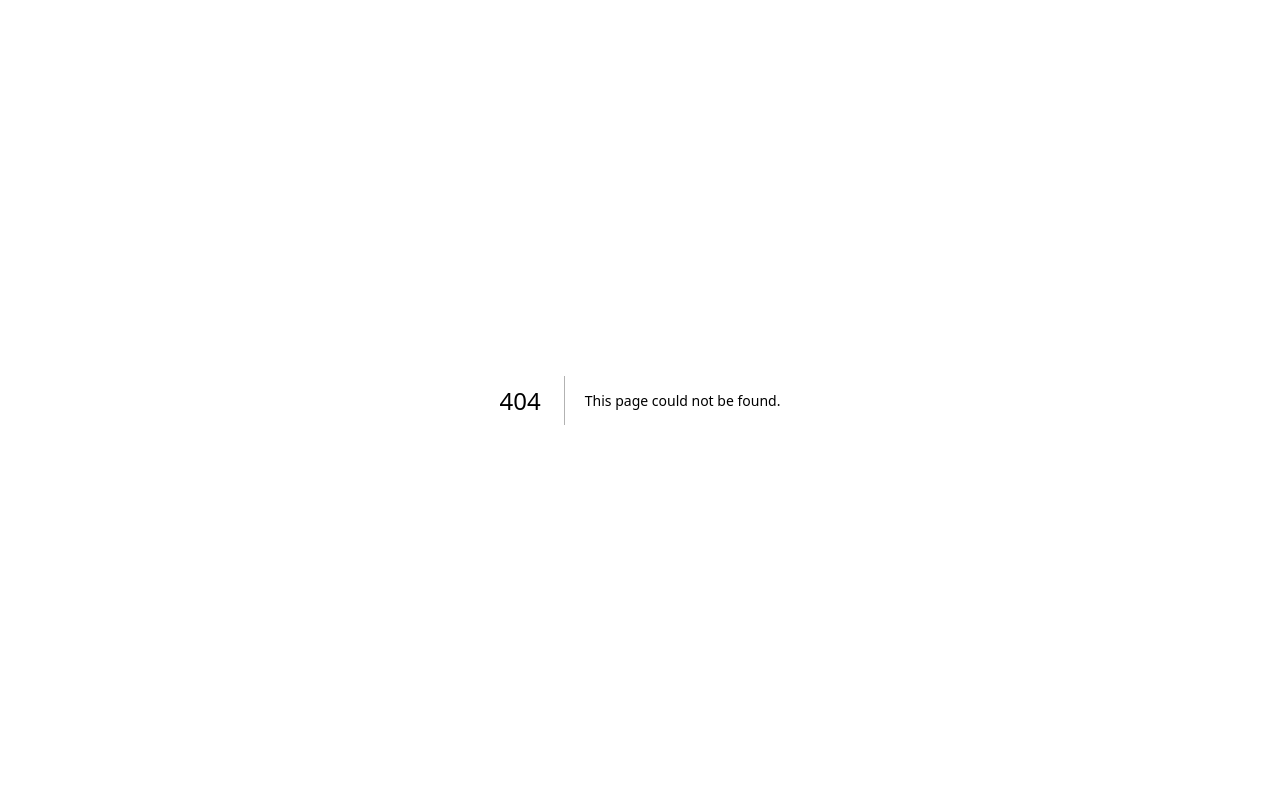
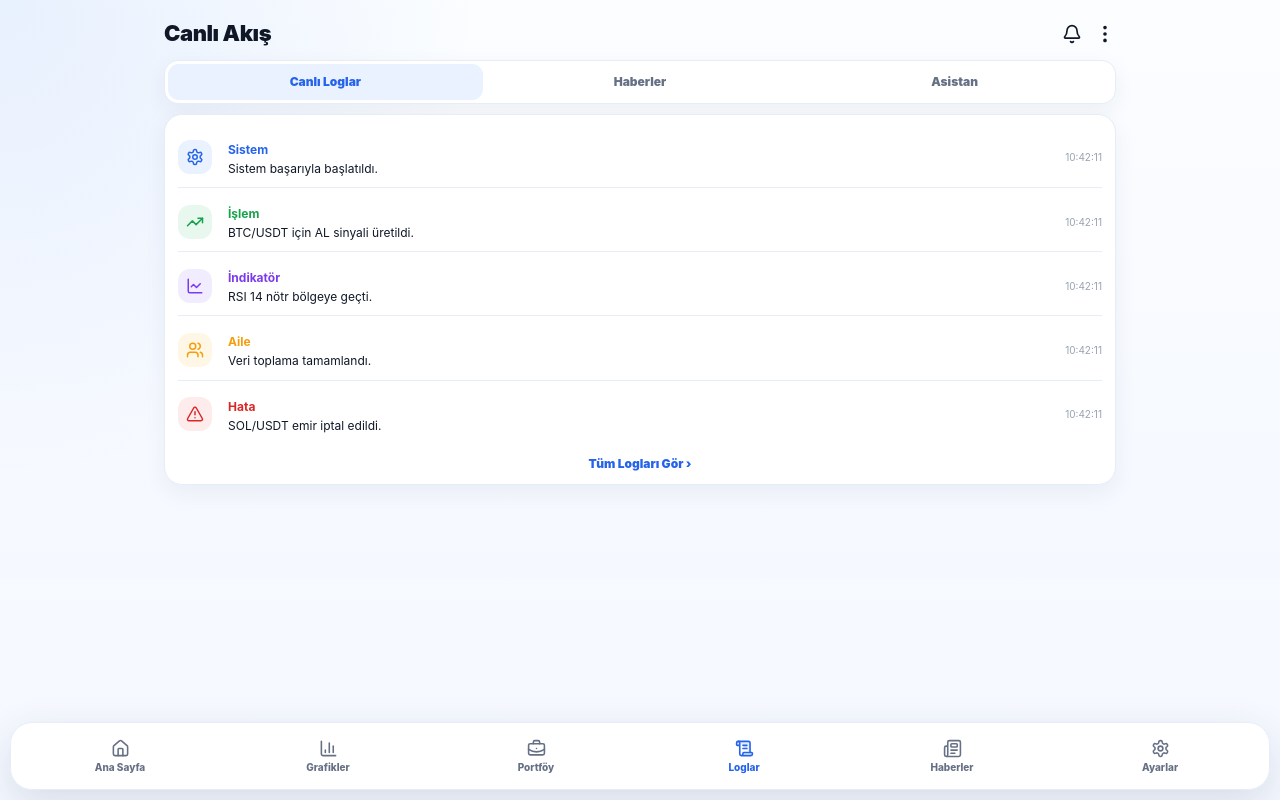
Before and after one commit to mehmetdem2005/Yeni-, a Next.js app in the folder frontend/: page /logs in a window 1280 px wide. Before the commit this address had no page. Built offline with nearby package versions, Linux system fonts and the light colour scheme; no server answers.

Commit message:
Add live flow logs page matching target mockup

```diff
--- /dev/null
+++ b/frontend/app/logs/page.tsx
@@ -0,0 +1,55 @@
+import { Bell, MoreVertical } from 'lucide-react';
+import { AssistantPreviewCard } from '@/components/AssistantPreviewCard';
+import { LiveFlowTabs } from '@/components/LiveFlowTabs';
+import { LiveLogCard } from '@/components/LiveLogCard';
+import { MobileNav } from '@/components/MobileNav';
+import { NewsFeedCard } from '@/components/NewsFeedCard';
+import { apiGet } from '@/lib/api';
+
+type StatusResponse = {
+  logs?: Array<{ created_at?: string; channel?: string; level?: string; message?: string; user_explanation?: string }>;
+};
+
+type PageProps = {
+  searchParams?: Promise<Record<string, string | string[] | undefined>>;
+};
+
+function first(value: string | string[] | undefined, fallback: string) {
+  if (Array.isArray(value)) return value[0] ?? fallback;
+  return value ?? fallback;
+}
+
+async function getStatus(): Promise<StatusResponse | null> {
+  try {
+    return await apiGet<StatusResponse>('/api/status');
+  } catch {
+    return null;
+  }
+}
+
+export default async function LogsPage({ searchParams }: PageProps) {
+  const params = (await searchParams) ?? {};
+  const tab = first(params.tab, 'logs') as 'logs' | 'news' | 'assistant';
+  const status = await getStatus();
+
+  return (
+    <main className="app-shell">
+      <header className="page-title-row">
+        <h1 className="page-title">Canlı Akış</h1>
+        <div style={{ display: 'flex', alignItems: 'center', gap: 12 }}>
+          <Bell size={20} color="var(--text)" />
+          <MoreVertical size={22} color="var(--text)" />
+        </div>
+      </header>
+
+      <div style={{ display: 'grid', gap: 10 }}>
+        <LiveFlowTabs active={tab} />
+        {tab === 'logs' ? <LiveLogCard logs={status?.logs} /> : null}
+        {tab === 'news' ? <NewsFeedCard /> : null}
+        {tab === 'assistant' ? <AssistantPreviewCard /> : null}
+      </div>
+
+      <MobileNav active="/logs" />
+    </main>
+  );
+}
```
